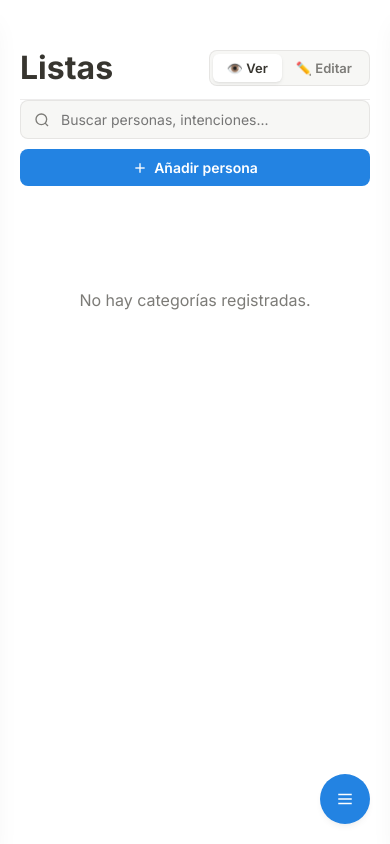
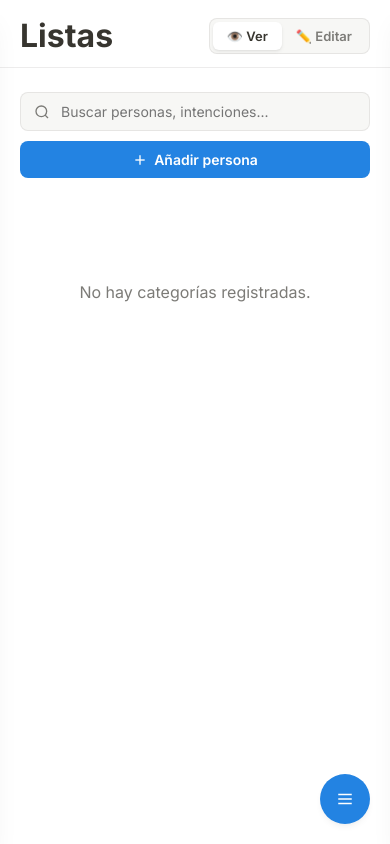
Before and after one commit to josemariahmatas/prayer-lists, a website built with Vite: page index.html in a window 390 px wide. Built offline with nearby package versions, Linux system fonts and the light colour scheme; some packages are replaced by stand-ins of ours; no server answers; the database is empty.

Commit message:
Header sticky corregido, ventana modal de agregar persona y confirmacion de borrado, auto-scrolling fluido en drag y por defecto una columna

```diff
--- a/style.css
+++ b/style.css
@@ -312,7 +312,7 @@ body.mode-edit-active .hidden-in-edit {
   flex-direction: column;
   height: 100%;
   overflow-y: auto;
-  padding: 40px 60px;
+  padding: 0;
 }
 
 /* Header elements */
@@ -321,14 +321,20 @@ body.mode-edit-active .hidden-in-edit {
   top: 0;
   background-color: var(--bg-page);
   z-index: 10;
-  margin-top: -40px;
-  padding-top: 40px;
-  padding-bottom: 16px;
+  padding: 24px 60px 16px 60px;
   border-bottom: 1px solid var(--border-color);
   margin-bottom: 24px;
   display: flex;
   justify-content: space-between;
   align-items: center;
+}
+
+/* Main body container wrapper */
+.main-body {
+  padding: 0 60px 40px 60px;
+  display: flex;
+  flex-direction: column;
+  flex-grow: 1;
 }
 
 .header-left {
@@ -1218,7 +1224,13 @@ body.mode-edit-active .hidden-in-edit {
 /* RESPONSIVE DESIGN FOR TABLETS & MOBILES */
 @media (max-width: 900px) {
   .main-content {
-    padding: 30px 40px;
+    padding: 0;
+  }
+  .main-header {
+    padding: 20px 40px 14px 40px;
+  }
+  .main-body {
+    padding: 0 40px 30px 40px;
   }
 }
 
@@ -1242,7 +1254,13 @@ body.mode-edit-active .hidden-in-edit {
   }
 
   .main-content {
-    padding: 24px 20px;
+    padding: 0;
+  }
+  .main-header {
+    padding: 16px 20px 12px 20px;
+  }
+  .main-body {
+    padding: 0 20px 24px 20px;
   }
 
   #active-category-title {
@@ -1380,14 +1398,7 @@ body.mode-edit-active .hidden-in-edit {
   height: 6px;
 }
 
-/* Sticky Header adjustment on Mobile Screens */
-@media (max-width: 768px) {
-  .main-header {
-    margin-top: -24px;
-    padding-top: 24px;
-    padding-bottom: 12px;
-  }
-}
+
 
 /* Theme overrides for body classes */
 body.light-theme {
```
